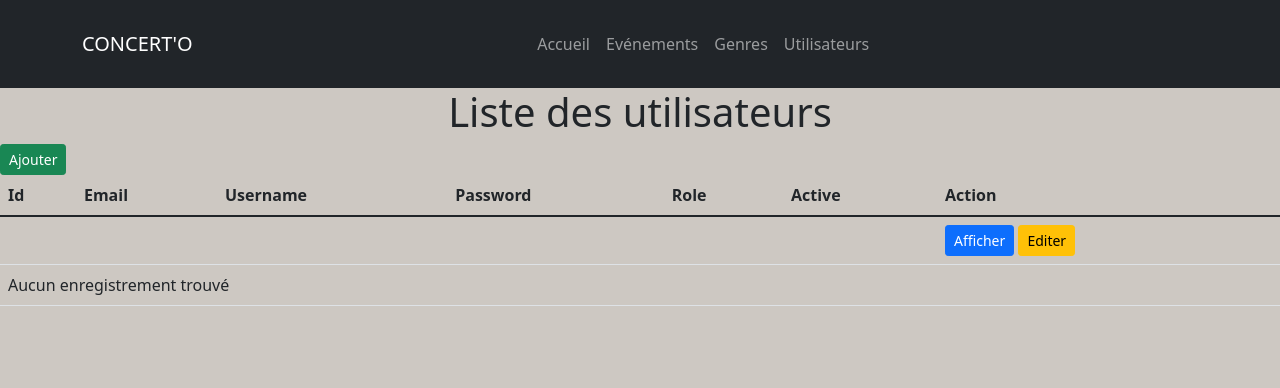
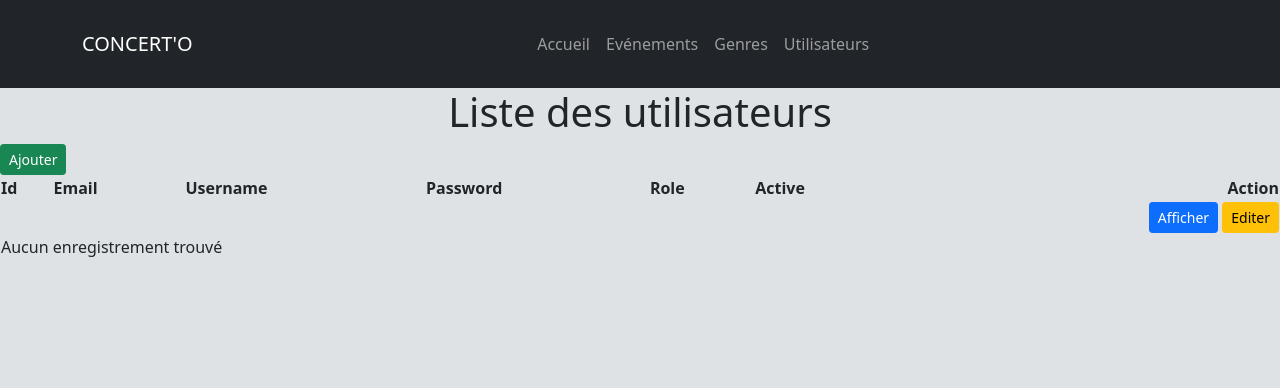
Before and after one commit to LaureCHAPERT/Concerto-Back, a Symfony app: template templates/user/index.html.twig in a window 1280 px wide. Shown: the top 388 px of the page. Run offline with Twig, Linux system fonts and the light colour scheme; the template is opened without the code that fills it, so the values that code supplies are empty; some libraries are stand-ins or nearby versions.

Commit message:
Templates/index.html - class added

```diff
--- a/public/css/back-concerto.css
+++ b/public/css/back-concerto.css
@@ -3,5 +3,5 @@ h1 {
 }
 
 body {
-    background-color: rgba(163, 155, 143, 0.541);
+    background-color: #81919b42;
 }
--- a/templates/base.html.twig
+++ b/templates/base.html.twig
@@ -5,10 +5,11 @@
         <meta name="viewport" content="width=device-width, initial-scale=1">
 
         <!-- Bootstrap CSS -->
-        <link href="https://cdn.jsdelivr.net/npm/bootstrap@5.1.1/dist/css/bootstrap.min.css" rel="stylesheet"
-        integrity="sha384-F3w7mX95PdgyTmZZMECAngseQB83DfGTowi0iMjiWaeVhAn4FJkqJByhZMI3AhiU" crossorigin="anonymous">
+        <link href="https://cdn.jsdelivr.net/npm/bootstrap@5.1.3/dist/css/bootstrap.min.css" rel="stylesheet"       integrity="sha384-1BmE4kWBq78iYhFldvKuhfTAU6auU8tT94WrHftjDbrCEXSU1oBoqyl2QvZ6jIW3" crossorigin="anonymous">
         <!-- Bootstrap icons -->
         <link rel="stylesheet" href="https://cdn.jsdelivr.net/npm/bootstrap-icons@1.5.0/font/bootstrap-icons.css">
+        <!-- JavaScript Bootstrap -->
+        <script src="https://cdn.jsdelivr.net/npm/bootstrap@5.1.3/dist/js/bootstrap.bundle.min.js" integrity="sha384-ka7Sk0Gln4gmtz2MlQnikT1wXgYsOg+OMhuP+IlRH9sENBO0LRn5q+8nbTov4+1p" crossorigin="anonymous"></script>
         <!-- Our custom CSS -->
         <link rel="stylesheet" href="{{ asset('css/back-concerto.css') }}">
 
--- a/templates/event/index.html.twig
+++ b/templates/event/index.html.twig
@@ -8,7 +8,7 @@
 
 <a class="btn btn-sm btn-success" href="">Ajouter</a>
 
-<table class="table">
+<table class="table-responsive table-striped table-hover col-12">
 
     <thead>
         <tr>
@@ -20,7 +20,7 @@
             <th>Billetterie</th>
             <th>Image</th>
             <th>Nom informatique</th>
-            <th>Action</th>
+            <th class="text-end">Action</th>
         </tr>
     </thead>
     <tbody>
@@ -33,7 +33,7 @@
             <td></td>
             <td></td>
             <td></td>
-            <td>
+            <td class="text-end">
                 <a class="btn btn-sm btn-primary" href="">Afficher</a>
                 <a class="btn btn-sm btn-warning" href="">Editer</a>
             </td>
--- a/templates/user/index.html.twig
+++ b/templates/user/index.html.twig
@@ -8,7 +8,7 @@
 
 <a class="btn btn-sm btn-success" href="">Ajouter</a>
 
-<table class="table">
+<table class="table-responsive table-striped table-hover col-12">
 
     <thead>
         <tr>
@@ -18,7 +18,7 @@
             <th>Password</th>
             <th>Role</th>
             <th>Active</th>
-            <th>Action</th>
+            <th class="text-end">Action</th>
         </tr>
     </thead>
     <tbody>
@@ -29,7 +29,7 @@
             <td></td>
             <td></td>
             <td></td>
-            <td>
+            <td class="text-end">
                 <a class="btn btn-sm btn-primary" href="">Afficher</a>
                 <a class="btn btn-sm btn-warning" href="">Editer</a>
             </td>
```
Also changed, not shown: templates/genre/index.html.twig (+3 -4 lines).
